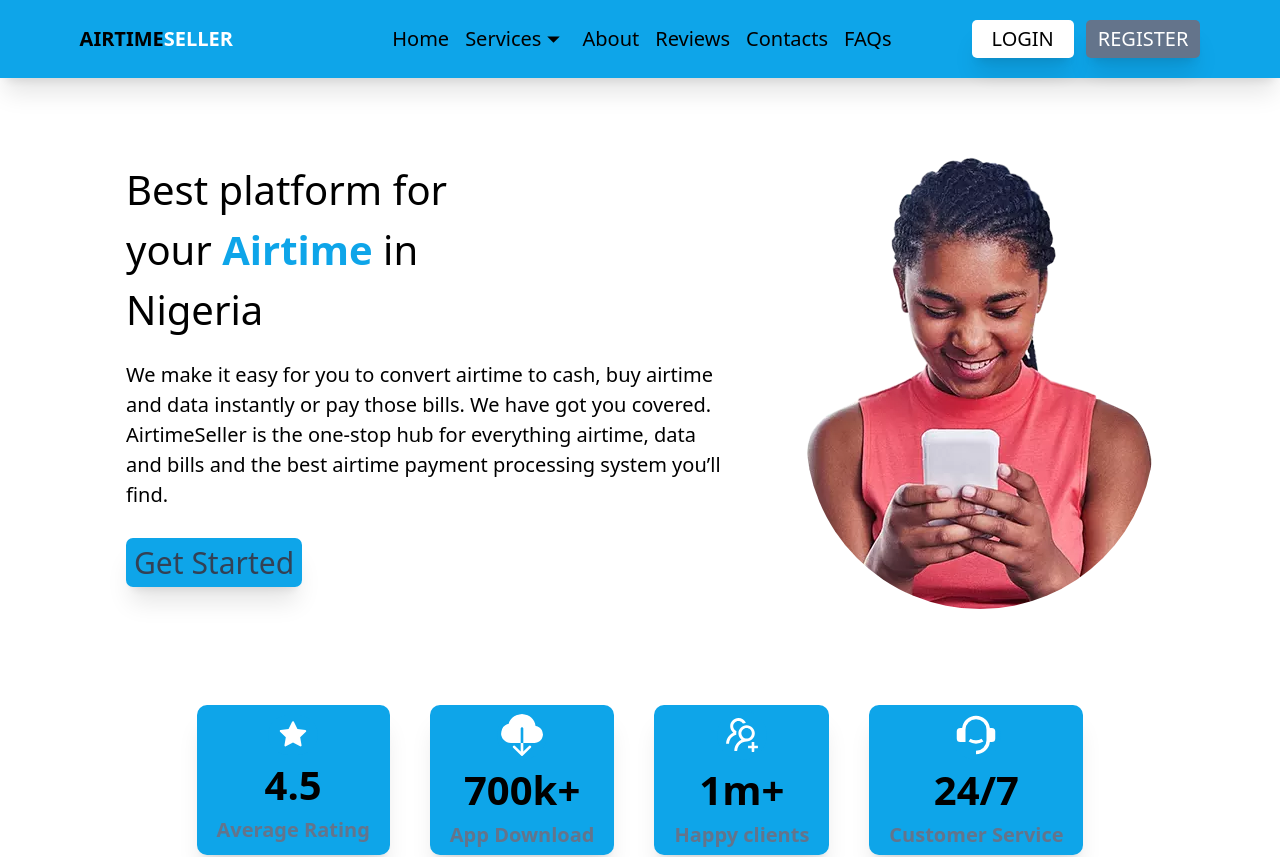
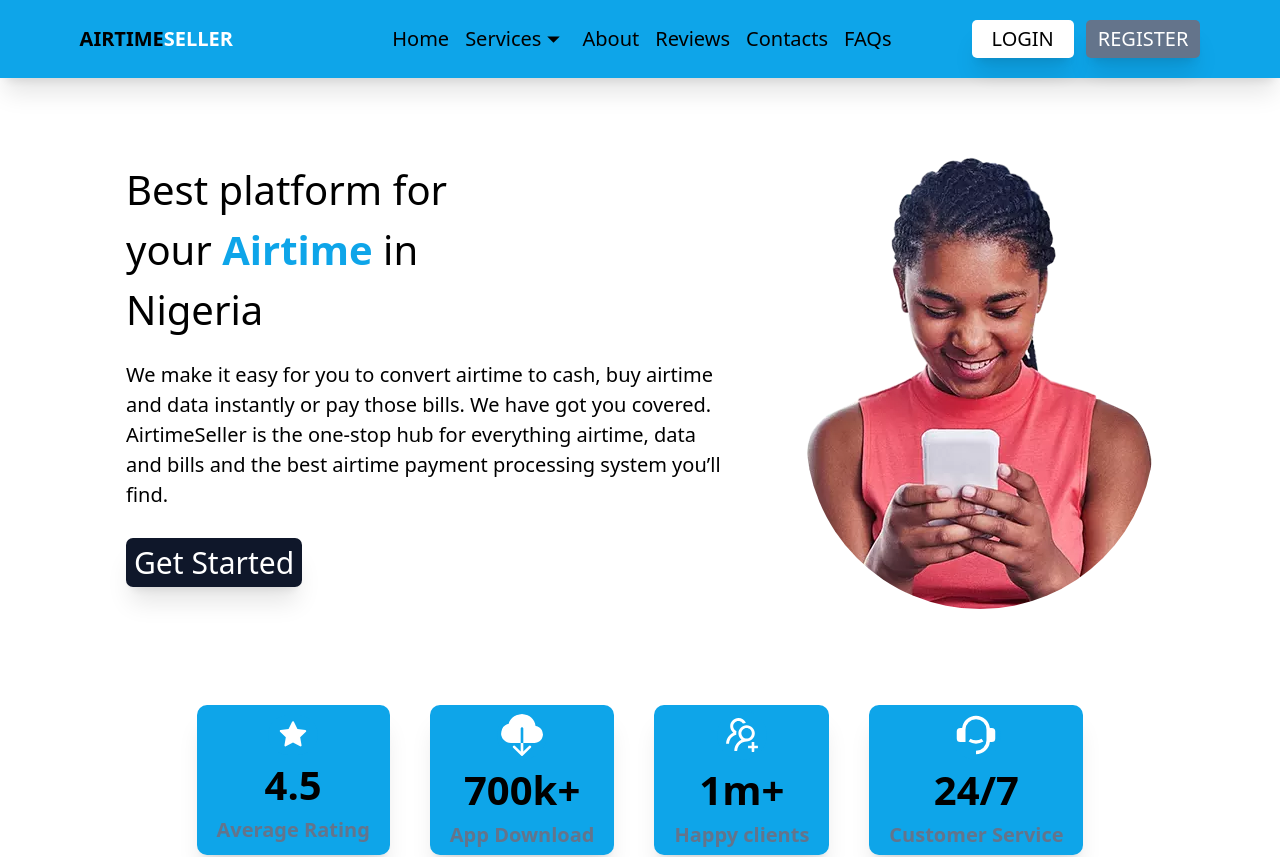
Before and after one commit to DesmondNzubechi/Airtime-seller, a React (Create React App) app: page / in a window 1280 px wide. Shown: the top 857 px of the page. Built offline with nearby package versions, Linux system fonts and the light colour scheme; the HTML template or start-up script is replaced by a standard one.

Commit message:
new change

```diff
--- a/src/Components/Header/Header.jsx
+++ b/src/Components/Header/Header.jsx
@@ -31,7 +31,7 @@ const Header = () => {
                     payment processing system you’ll find.
                 </p>
                 <div className="my-[30px]" >
-                    <Link to='/register' className=" shadow-xl  py-1 px-2 text-[30px] rounded-[7px] bg-sky-500 text-slate-700">Get Started</Link>
+                    <Link to='/register' className=" shadow-xl  py-1 px-2 text-[30px] rounded-[7px] bg-slate-900 text-white">Get Started</Link>
                 </div>
 </div>
             </div>
```
